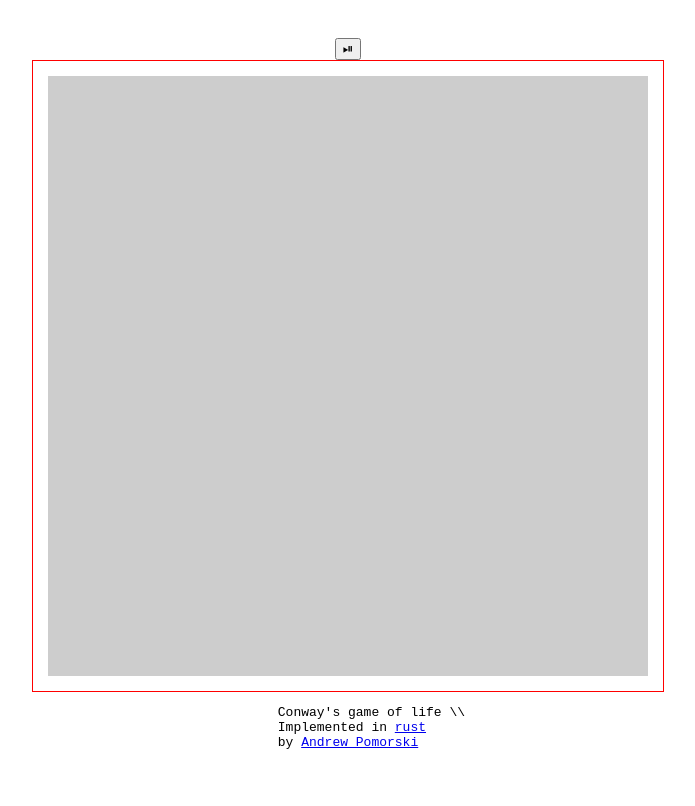
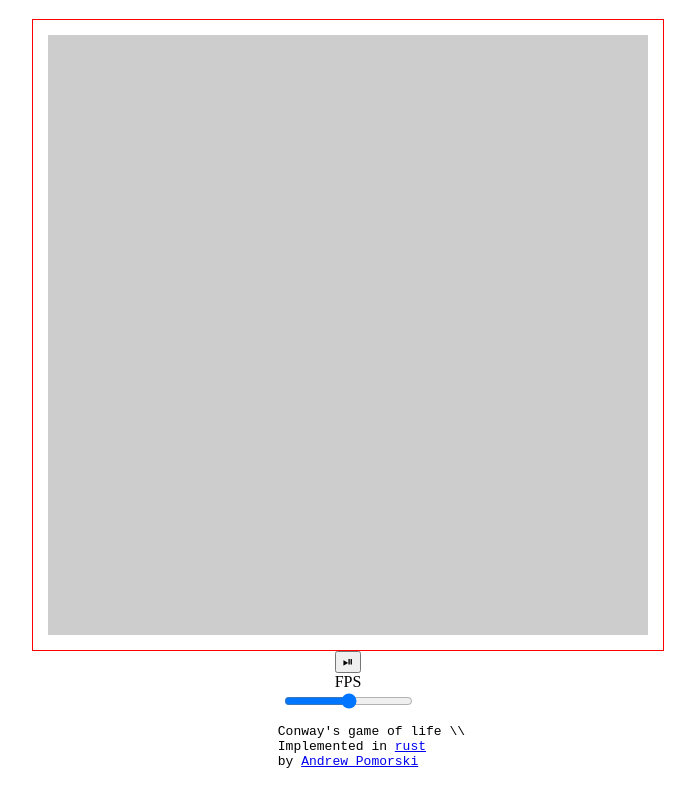
Before and after one commit to AndrewPomorski/wasm-game-of-life, a website built with webpack: page www/index.html in a window 1280 px wide. Shown: the whole page, without its empty margins (300-995 px from the left). Built offline with nearby package versions, Linux system fonts and the light colour scheme; what wasm-game-of-life would draw is missing.

Commit message:
Add FPS slider

```diff
--- a/www/index.html
+++ b/www/index.html
@@ -26,8 +26,10 @@
 
   <body>
     <noscript>This page contains webassembly and javascript content, please enable javascript in your browser.</noscript>
+    <canvas id="game-of-life-canvas" class="game-canvas"></canvas>
     <button id="play-pause"></button>
-    <canvas id="game-of-life-canvas" class="game-canvas"></canvas>
+    <label for="fps-slider">FPS</label>
+    <input type="range" id="fps-slider" min="1" max="60">
     <script src="./bootstrap.js"></script>
 
     <pre>
--- a/www/index.js
+++ b/www/index.js
@@ -5,10 +5,11 @@ const CELL_SIZE = 5;
 const GRID_COLOR = '#CCCCCC';
 const DEAD_COLOR = '#FFFFFF';
 const ALIVE_COLOR = '#FF0000';
-
 const universe = Universe.new();
 const width = universe.width();
 const height = universe.height();
+
+let FPS = 30;
 
 
 const pausePlayBtn = document.getElementById('play-pause');
@@ -21,12 +22,15 @@ canvas.width = (CELL_SIZE + 1) * width + 1;
 let animationFrame = null;
 
 const renderLoop = () => {
-  universe.tick();
+  setTimeout(() => {
 
-  drawGrid();
-  drawCells();
+    universe.tick();
 
-  animationFrame = requestAnimationFrame(renderLoop);
+    drawGrid();
+    drawCells();
+
+    animationFrame = requestAnimationFrame(renderLoop);
+  }, 1000 / FPS);
 };
 
 const isPaused = () => {
@@ -100,3 +104,5 @@ const drawCells = () => {
 drawGrid();
 drawCells();
 play();
+
+document.getElementById('fps-slider').addEventListener('change', e => FPS = e.currentTarget.value);
```
